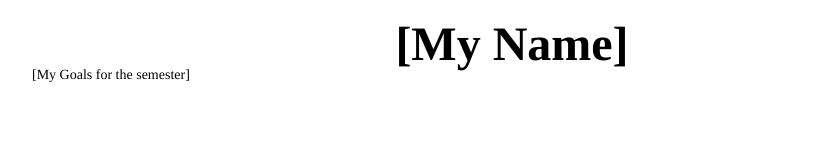
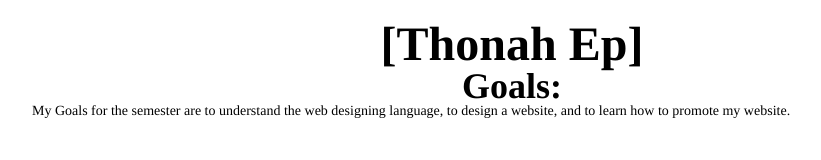
Before and after one commit to thonahep/thonahep.github.com, a plain HTML site: page 01-intro/index.html in a window 1280 px wide. Shown: the whole page, without its empty margins (128-949 px from the left). Drawn offline with Linux system fonts and the light colour scheme.

Commit message:
First Webpage on Intro index

```diff
--- a/01-intro/index.html
+++ b/01-intro/index.html
@@ -7,8 +7,9 @@
 </head>
 <body>
 	<section id='content'>
-	   <h1>[My Name]</h1>
-	   <p>[My Goals for the semester]</p>
+	   <h1>[Thonah Ep]</h1>
+		<h2> Goals: </h2>
+	   <h3>My Goals for the semester are to understand the web designing language, to design a website, and to learn how to promote my website.</h3>
 	</section>
 
 </body>
```
Also changed, not shown: 1 other file.
